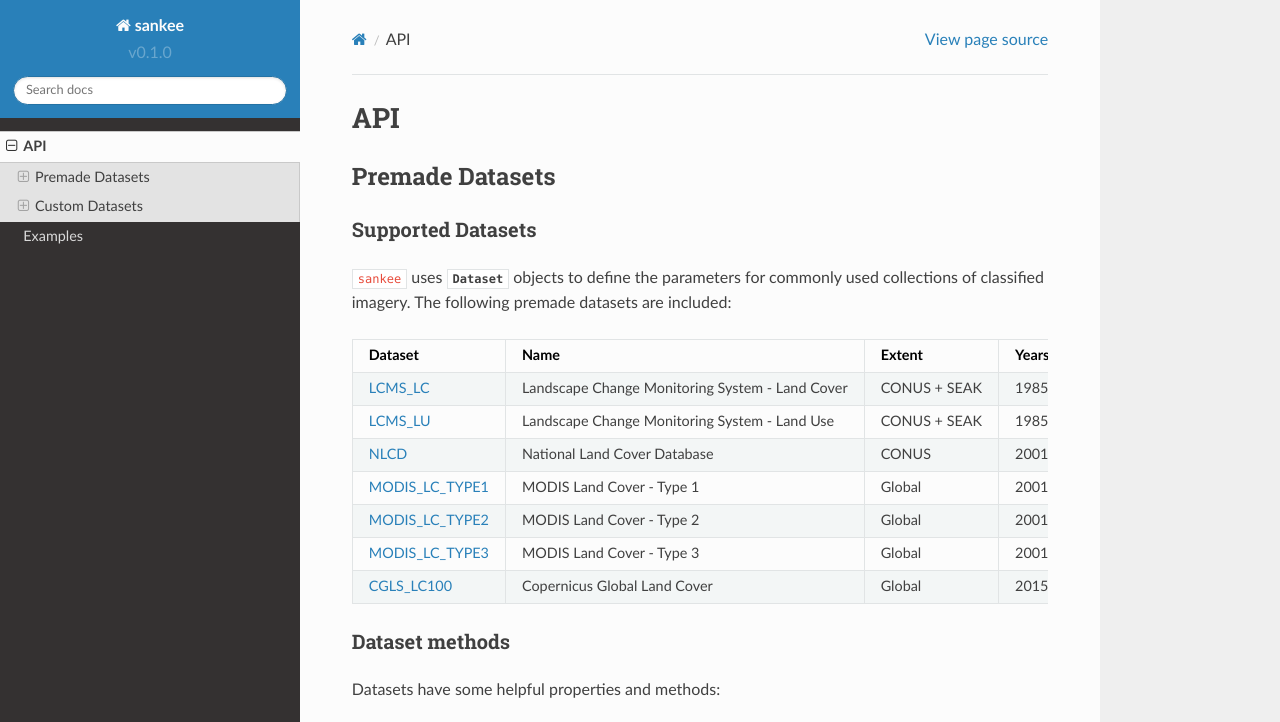
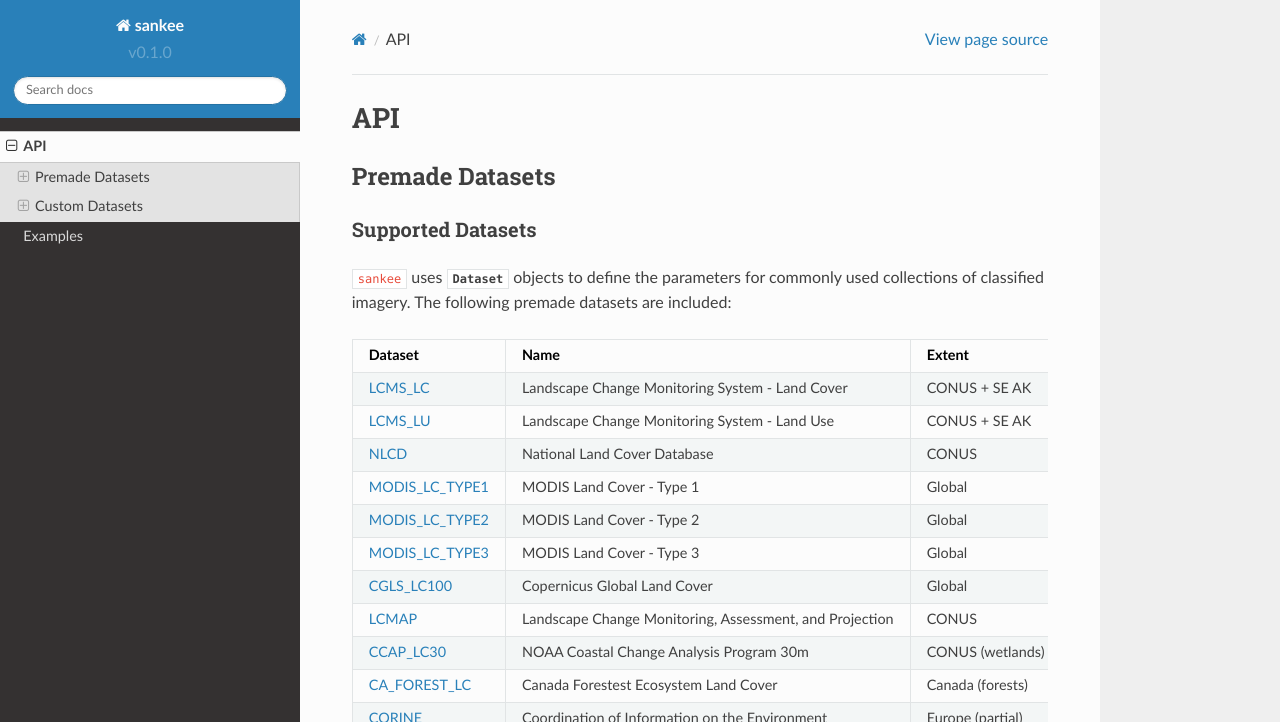
Before and after one commit to aazuspan/sankee, a Sphinx documentation site: the page built from docs/sankee.rst, in a window 1280 px wide and 900 px high, cut to the strip 0-722 px from the top of the window. Built offline with Sphinx 7.4.7 and the Read the Docs theme 2.0.0, drawn with Linux system fonts in a browser that asks for light colours; pages that are not in the unit, such as notebooks, are missing from menus.

Commit message:
Add new datasets to docs

```diff
--- a/docs/sankee.rst
+++ b/docs/sankee.rst
@@ -12,23 +12,31 @@
 :code:`sankee` uses :class:`Dataset` objects to define the parameters for commonly used collections of classified imagery.
 The following premade datasets are included:
 
-+--------------------------------------------------------------------------------------------------------------------------+--------------------------------------------------+---------------+------------+
-| Dataset                                                                                                                  | Name                                             | Extent        | Years      |
-+==========================================================================================================================+==================================================+===============+============+
-| `LCMS_LC <https://developers.google.com/earth-engine/datasets/catalog/USFS_GTAC_LCMS_v2020-5>`_                          | Landscape Change Monitoring System - Land Cover  | CONUS + SEAK  | 1985-2021  |
-+--------------------------------------------------------------------------------------------------------------------------+--------------------------------------------------+---------------+------------+
-| `LCMS_LU <https://developers.google.com/earth-engine/datasets/catalog/USFS_GTAC_LCMS_v2020-5>`_                          | Landscape Change Monitoring System - Land Use    | CONUS + SEAK  | 1985-2021  |
-+--------------------------------------------------------------------------------------------------------------------------+--------------------------------------------------+---------------+------------+
-| `NLCD <https://developers.google.com/earth-engine/datasets/catalog/USGS_NLCD_RELEASES_2019_REL_NLCD>`_                   | National Land Cover Database                     | CONUS         | 2001-2019  |
-+--------------------------------------------------------------------------------------------------------------------------+--------------------------------------------------+---------------+------------+
-| `MODIS_LC_TYPE1 <https://developers.google.com/earth-engine/datasets/catalog/MODIS_006_MCD12Q1>`_                        | MODIS Land Cover - Type 1                        | Global        | 2001-2020  |
-+--------------------------------------------------------------------------------------------------------------------------+--------------------------------------------------+---------------+------------+
-| `MODIS_LC_TYPE2 <https://developers.google.com/earth-engine/datasets/catalog/MODIS_006_MCD12Q1>`_                        | MODIS Land Cover - Type 2                        | Global        | 2001-2020  |
-+--------------------------------------------------------------------------------------------------------------------------+--------------------------------------------------+---------------+------------+
-| `MODIS_LC_TYPE3 <https://developers.google.com/earth-engine/datasets/catalog/MODIS_006_MCD12Q1>`_                        | MODIS Land Cover - Type 3                        | Global        | 2001-2020  |
-+--------------------------------------------------------------------------------------------------------------------------+--------------------------------------------------+---------------+------------+
-| `CGLS_LC100 <https://developers.google.com/earth-engine/datasets/catalog/COPERNICUS_Landcover_100m_Proba-V-C3_Global>`_  | Copernicus Global Land Cover                     | Global        | 2015-2019  |
-+--------------------------------------------------------------------------------------------------------------------------+--------------------------------------------------+---------------+------------+
++--------------------------------------------------------------------------------------------------------------------------+-----------------------------------------------------------------+-----------------------+-----------------------+
+| Dataset                                                                                                                  | Name                                                            | Extent                | Years                 |
++==========================================================================================================================+=================================================================+=======================+=======================+
+| `LCMS_LC <https://developers.google.com/earth-engine/datasets/catalog/USFS_GTAC_LCMS_v2020-5>`_                          | Landscape Change Monitoring System - Land Cover                 | CONUS + SE AK         | 1985-2021 (annual)    |
++--------------------------------------------------------------------------------------------------------------------------+-----------------------------------------------------------------+-----------------------+-----------------------+
+| `LCMS_LU <https://developers.google.com/earth-engine/datasets/catalog/USFS_GTAC_LCMS_v2020-5>`_                          | Landscape Change Monitoring System - Land Use                   | CONUS + SE AK         | 1985-2021 (annual)    |
++--------------------------------------------------------------------------------------------------------------------------+-----------------------------------------------------------------+-----------------------+-----------------------+
+| `NLCD <https://developers.google.com/earth-engine/datasets/catalog/USGS_NLCD_RELEASES_2019_REL_NLCD>`_                   | National Land Cover Database                                    | CONUS                 | 2001-2019 (irregular) |
++--------------------------------------------------------------------------------------------------------------------------+-----------------------------------------------------------------+-----------------------+-----------------------+
+| `MODIS_LC_TYPE1 <https://developers.google.com/earth-engine/datasets/catalog/MODIS_006_MCD12Q1>`_                        | MODIS Land Cover - Type 1                                       | Global                | 2001-2020 (annual)    |
++--------------------------------------------------------------------------------------------------------------------------+-----------------------------------------------------------------+-----------------------+-----------------------+
+| `MODIS_LC_TYPE2 <https://developers.google.com/earth-engine/datasets/catalog/MODIS_006_MCD12Q1>`_                        | MODIS Land Cover - Type 2                                       | Global                | 2001-2020 (annual)    |
++--------------------------------------------------------------------------------------------------------------------------+-----------------------------------------------------------------+-----------------------+-----------------------+
+| `MODIS_LC_TYPE3 <https://developers.google.com/earth-engine/datasets/catalog/MODIS_006_MCD12Q1>`_                        | MODIS Land Cover - Type 3                                       | Global                | 2001-2020 (annual)    |
++--------------------------------------------------------------------------------------------------------------------------+-----------------------------------------------------------------+-----------------------+-----------------------+
+| `CGLS_LC100 <https://developers.google.com/earth-engine/datasets/catalog/COPERNICUS_Landcover_100m_Proba-V-C3_Global>`_  | Copernicus Global Land Cover                                    | Global                | 2015-2019 (annual)    |
++--------------------------------------------------------------------------------------------------------------------------+-----------------------------------------------------------------+-----------------------+-----------------------+
+| `LCMAP <https://samapriya.github.io/awesome-gee-community-datasets/projects/lcmap/#lcmap-products>`_                     | Landscape Change Monitoring, Assessment, and Projection         | CONUS                 | 1985-2020 (annual)    |
++--------------------------------------------------------------------------------------------------------------------------+-----------------------------------------------------------------+-----------------------+-----------------------+
+| `CCAP_LC30 <https://samapriya.github.io/awesome-gee-community-datasets/projects/ccap_mlc/>`_                             | NOAA Coastal Change Analysis Program 30m                        | CONUS (wetlands)      | 2015-2019 (irregular) |
++--------------------------------------------------------------------------------------------------------------------------+-----------------------------------------------------------------+-----------------------+-----------------------+
+| `CA_FOREST_LC <https://samapriya.github.io/awesome-gee-community-datasets/projects/ca_lc/>`_                             | Canada Forestest Ecosystem Land Cover                           | Canada (forests)      | 1984-2019 (annual)    |
++--------------------------------------------------------------------------------------------------------------------------+-----------------------------------------------------------------+-----------------------+-----------------------+
+| `CORINE <https://developers.google.com/earth-engine/datasets/catalog/COPERNICUS_CORINE_V20_100m>`_                       | Coordination of Information on the Environment                  | Europe (partial)      | 1986-2018 (irregular) |
++--------------------------------------------------------------------------------------------------------------------------+-----------------------------------------------------------------+-----------------------+-----------------------+
 
 Dataset methods
 ^^^^^^^^^^^^^^^
```
